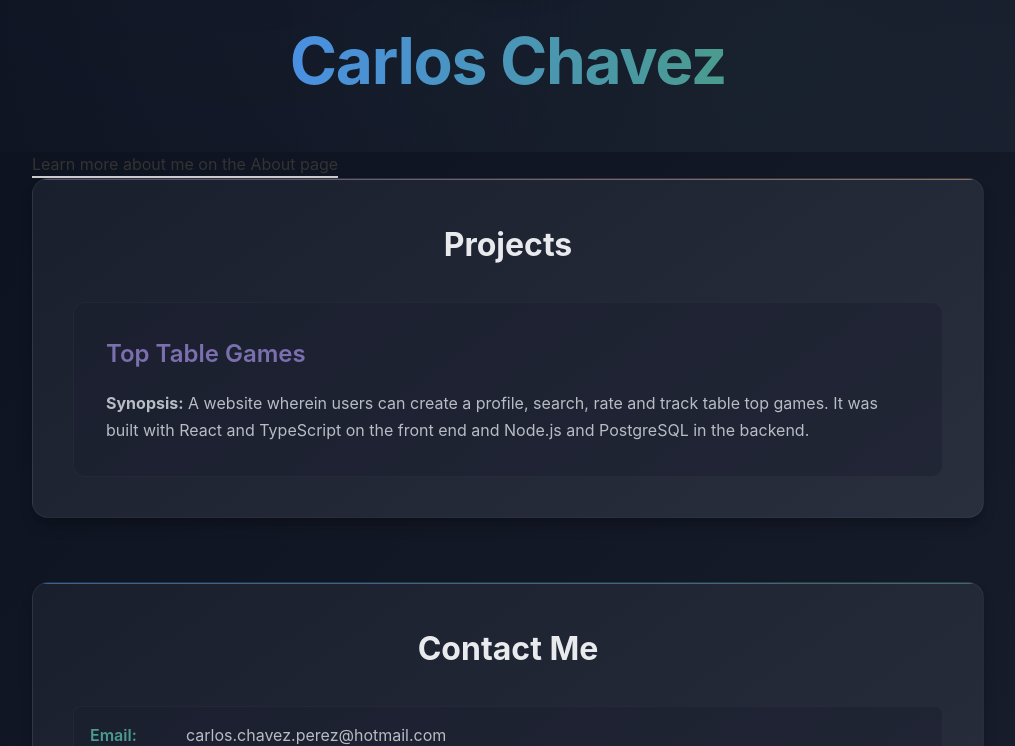
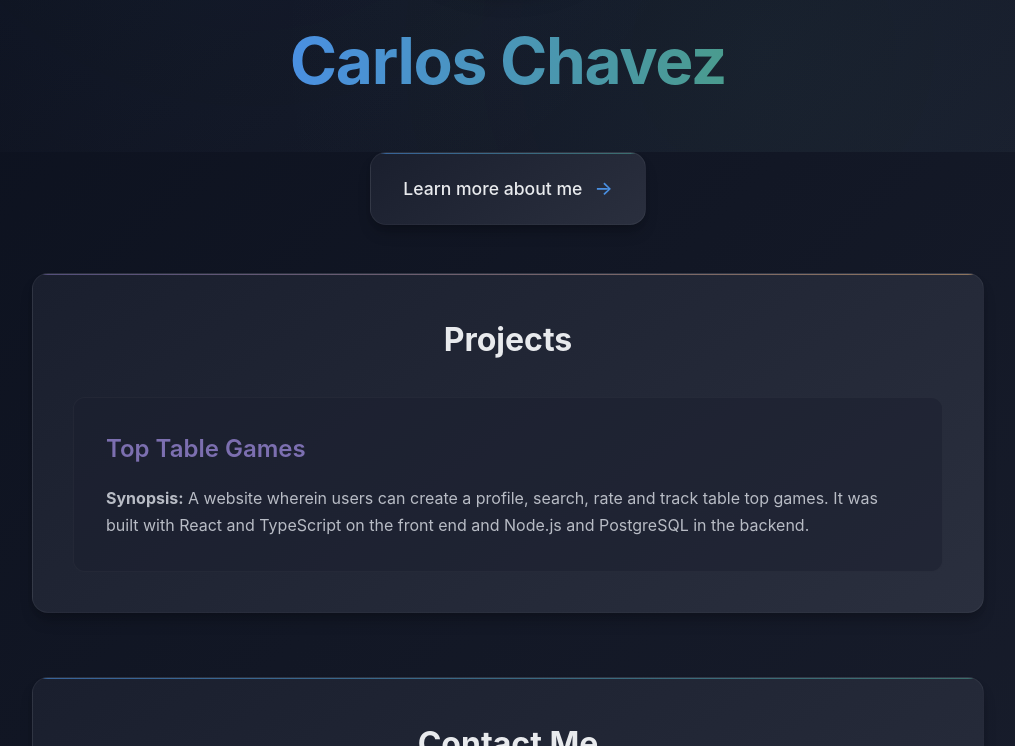
Before and after one commit to hamandatorres/portfolio_website, a plain HTML site: page index.html in a window 1280 px wide. Shown: the part 354-1100 px from the top of the page, without its empty margins (132-1147 px from the left). Drawn offline with Linux system fonts and the light colour scheme.

Commit message:
Add About link section with styled navigation to About page

```diff
--- a/index.css
+++ b/index.css
@@ -118,6 +118,98 @@ main {
 
 section {
 	margin-bottom: 4rem;
+}
+
+/* About Link Section */
+.about-link-section {
+	margin-bottom: 3rem;
+}
+
+.about-link-container {
+	display: flex;
+	justify-content: center;
+	align-items: center;
+}
+
+.about-link {
+	display: inline-flex;
+	align-items: center;
+	gap: 0.75rem;
+	background: var(--bg-card);
+	color: var(--text-primary);
+	text-decoration: none;
+	padding: 1.25rem 2rem;
+	border-radius: var(--radius-xl);
+	border: 1px solid rgba(255, 255, 255, 0.05);
+	box-shadow: var(--shadow-medium);
+	transition: all 0.3s ease;
+	position: relative;
+	overflow: hidden;
+	font-size: 1.1rem;
+	font-weight: 500;
+}
+
+.about-link::before {
+	content: "";
+	position: absolute;
+	top: 0;
+	left: 0;
+	right: 0;
+	height: 1px;
+	background: var(--bg-accent);
+	opacity: 0.6;
+}
+
+.about-link::after {
+	content: "";
+	position: absolute;
+	top: 0;
+	left: -100%;
+	width: 100%;
+	height: 100%;
+	background: linear-gradient(
+		90deg,
+		transparent,
+		rgba(74, 144, 226, 0.05),
+		transparent
+	);
+	transition: left 0.5s ease;
+}
+
+.about-link:hover {
+	transform: translateY(-2px);
+	box-shadow: var(--shadow-strong), var(--shadow-glow);
+	border-color: var(--accent-blue);
+	background: linear-gradient(
+		135deg,
+		var(--primary-light) 0%,
+		rgba(74, 144, 226, 0.05) 100%
+	);
+}
+
+.about-link:hover::after {
+	left: 100%;
+}
+
+.about-link:hover .about-link-arrow {
+	transform: translateX(4px);
+	color: var(--accent-teal);
+}
+
+.about-link-text {
+	color: var(--text-primary);
+	transition: color 0.3s ease;
+}
+
+.about-link-arrow {
+	color: var(--accent-blue);
+	font-size: 1.2rem;
+	transition: all 0.3s ease;
+}
+
+.about-link:focus {
+	outline: 2px solid var(--accent-blue);
+	outline-offset: 2px;
 }
 
 /* Bio Section */
--- a/index.html
+++ b/index.html
@@ -24,25 +24,17 @@
 				<h1 class="name">Carlos Chavez</h1>
 			</div>
 		</header>
-
 		<!-- Main content area -->
 		<main>
-			<p>
-				<a
-					href="/about"
-					style="
-						color: #333;
-						text-decoration: none;
-						border-bottom: 2px solid #ccc;
-						padding-bottom: 2px;
-						transition: border-color 0.3s ease;
-					"
-					onmouseover="this.style.borderColor='#666'"
-					onmouseout="this.style.borderColor='#ccc'"
-				>
-					Learn more about me on the About page
-				</a>
-			</p>
+			<!-- About Me Section -->
+			<section class="about-link-section">
+				<div class="about-link-container">
+					<a href="/about" class="about-link">
+						<span class="about-link-text">Learn more about me</span>
+						<span class="about-link-arrow">→</span>
+					</a>
+				</div>
+			</section>
 			<!-- Projects showcase section -->
 			<section class="projects-box">
 				<h2>Projects</h2>
```
